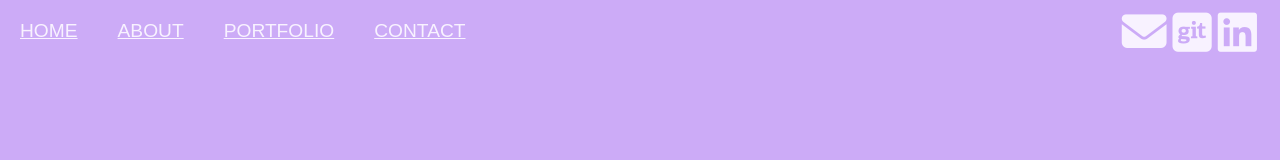
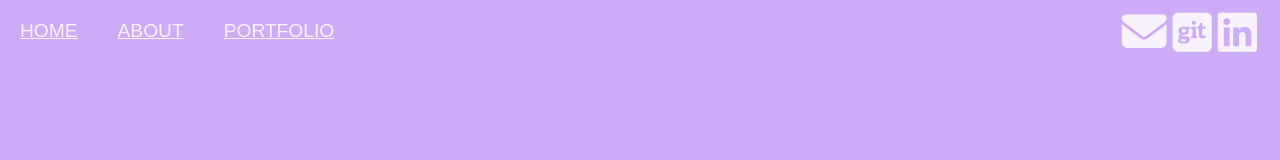
Before and after one commit to fayvera/Mock-website, a React (Create React App) app: page /about in a window 1280 px wide. Shown: the top 160 px of the page. Built offline with nearby package versions, Linux system fonts and the light colour scheme.

Commit message:
adds to about page and deletes contact

```diff
--- a/src/About/about.js
+++ b/src/About/about.js
@@ -1,6 +1,7 @@
 import React, { Component } from 'react';
 import {connect} from 'react-redux'
 import { withRouter } from "react-router";
+
 class About extends Component{
 
     constructor(){
--- a/src/Navbar/navbar.js
+++ b/src/Navbar/navbar.js
@@ -39,7 +39,6 @@ class Navbar extends Component{
                     <a href="/">HOME</a>
                     <a href='/about'>ABOUT</a>
                     <a href='/portfolio'>PORTFOLIO</a>
-                    <a href="/contact">CONTACT</a>
                 </div>
                 <div class="navbar-items">
                     {this.handleMenu}
```
